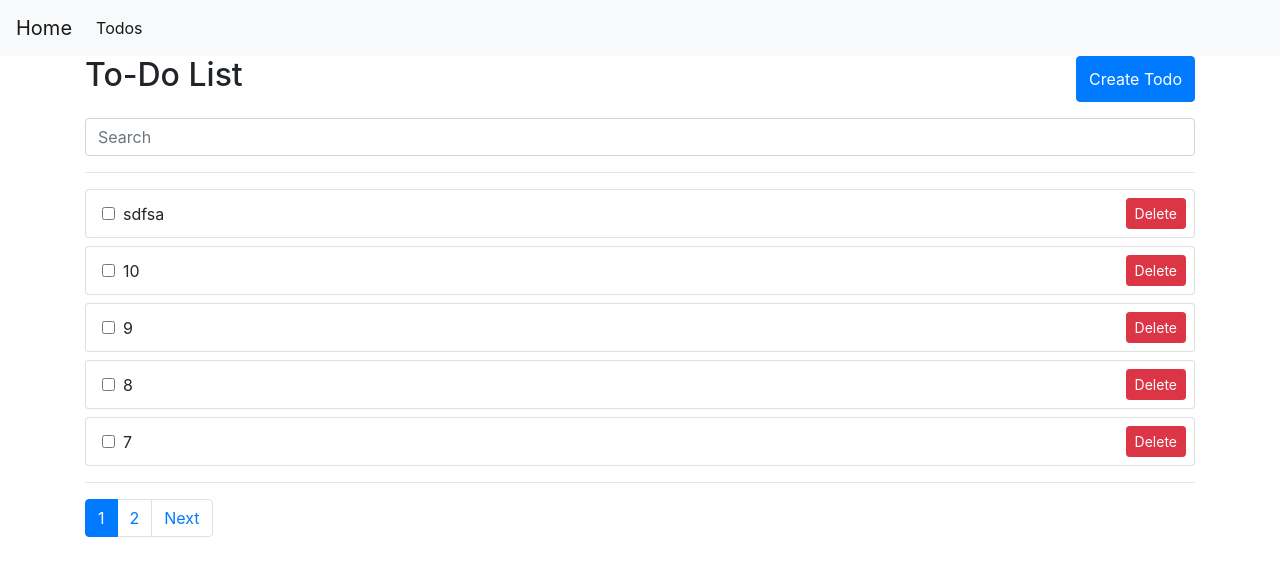
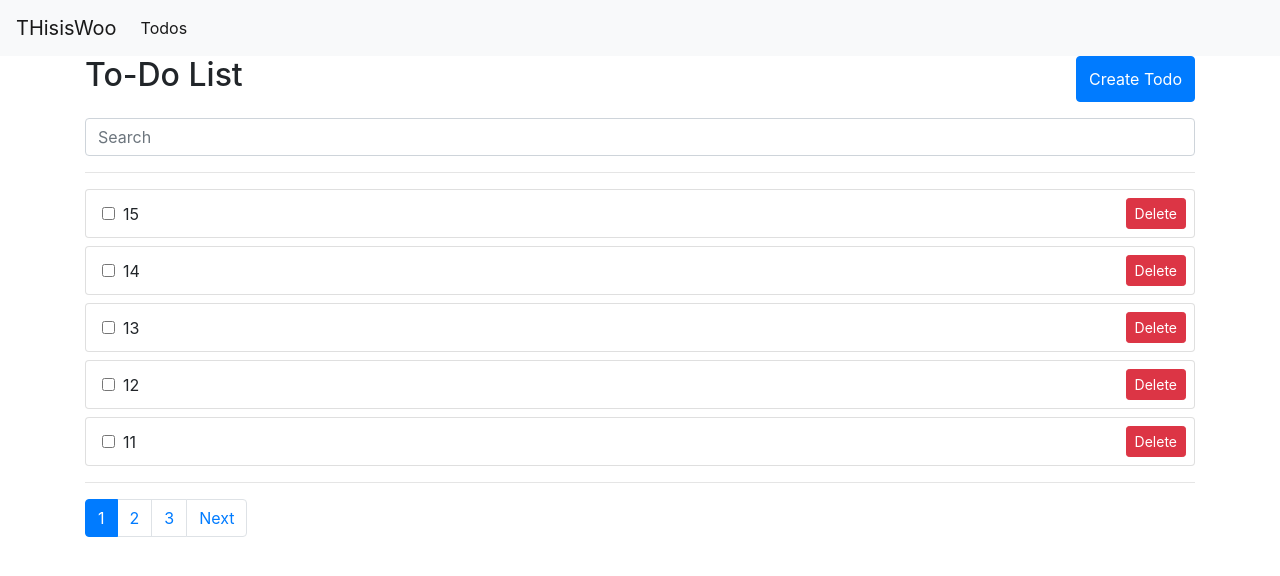
Before and after one commit to thisiswoo/study-vue3-todo-list, a Vue app: page /todos in a window 1280 px wide. Shown: the top 576 px of the page. Built offline with nearby package versions, Linux system fonts and the light colour scheme; data requests are answered from the project's data file.

Commit message:
extract navbar and pagination as component

```diff
--- a/db.json
+++ b/db.json
@@ -37,9 +37,29 @@
       "id": 10
     },
     {
-      "subject": "sdfsa",
-      "body": "fsdssdfadssdfasd",
+      "subject": "11",
+      "body": "11",
       "id": 11
+    },
+    {
+      "subject": "12",
+      "body": "12",
+      "id": 12
+    },
+    {
+      "subject": "13",
+      "body": "13",
+      "id": 13
+    },
+    {
+      "subject": "14",
+      "body": "14",
+      "id": 14
+    },
+    {
+      "subject": "15",
+      "body": "15",
+      "id": 15
     }
   ]
 }
--- a/src/App.vue
+++ b/src/App.vue
@@ -1,22 +1,5 @@
 <template>
-  <nav class="navbar navbar-expand-lg navbar-light bg-light">
-    <router-link
-      class="navbar-brand"
-      :to="{ name: 'Home' }"
-    >
-      Home
-    </router-link>
-      <ul class="navbar-nav mr-auto">
-        <li class="nav-item active">
-          <router-link
-            class="nav-link"
-            :to="{ name: 'Todos' }"
-          >
-            Todos
-          </router-link>
-        </li>
-      </ul>
-  </nav>
+  <Navbar />
   <div class="container">
     <router-view />
   </div>
@@ -25,10 +8,12 @@
 
 <script>
 import Toast from '@/components/Toast.vue';
+import Navbar from '@/components/Navbar.vue';
 
 export default {
   components: {
     Toast,
+    Navbar,
   },
 }
 </script>
--- /dev/null
+++ b/src/components/Navbar.vue
@@ -0,0 +1,23 @@
+<template>
+  <nav class="navbar navbar-expand-lg navbar-light bg-light">
+    <router-link class="navbar-brand" :to="{ name: 'Home'}">
+      THisisWoo
+    </router-link>
+
+    <ul class="navbar-nav mr-auto">
+      <li class="nav-item active">
+        <router-link class="nav-link" :to="{ name: 'Todos'}">
+          Todos
+        </router-link>
+      </li>
+    </ul>
+  </nav>
+</template>
+
+<script>
+export default {
+}
+</script>
+
+<style>
+</style>
--- /dev/null
+++ b/src/components/Pagination.vue
@@ -0,0 +1,66 @@
+<template>
+    <nav aria-label="Page navigation example">
+      <ul class="pagination">
+        <li v-if="currentPage !== 1" class="page-item">
+          <a
+            class="page-link"
+            style="cursor: pointer"
+            @click="onClick(currentPage - 1)"
+          >
+            Previous
+          </a>
+        </li>
+        <li
+          class="page-item"
+          v-for="page in numberOfPages"
+          :key="page"
+          :class="currentPage === page ? 'active' : ''"
+        >
+            <a
+                class="page-link"
+                style="cursor: pointer"
+                @click="onClick(page)"
+            >{{ page }}</a>
+        </li>
+        <li v-if="numberOfPages !== currentPage" class="page-item">
+            <a
+                class="page-link"
+                style="cursor: pointer"
+                @click="onClick(currentPage + 1)"
+            >Next</a>
+        </li>
+      </ul>
+    </nav>
+</template>
+
+<script>
+// import { useContext } from 'vue';    // kosie coder와의 차이점 알아보기
+
+export default {
+    props: {
+        numberOfPages: {
+            type: Number,
+            required: true
+        },
+        currentPage: {
+            type: Number,
+            required: true
+        }
+    },
+    emits: ['click'],
+    setup(props, { emit }) {
+    // setup() {
+        // const { emit } = useContext();   // kosie coder와의 차이점 알아보기
+        const onClick = (page) => {
+            emit('click', page)
+        };
+        return {
+            onClick
+        }
+    }
+}
+</script>
+
+<style>
+
+</style>
--- a/src/pages/todos/index.vue
+++ b/src/pages/todos/index.vue
@@ -27,49 +27,28 @@
       @child-delete-todo="parentsDeleteTodo"
     />
     <hr />
-    <!-- 추후 pagination components로 빼기. -->
-    <nav aria-label="Page navigation example">
-      <ul class="pagination">
-        <li v-if="currentPage !== 1" class="page-item">
-          <a
-            class="page-link"
-            style="cursor: pointer"
-            @click="getTodos(currentPage - 1)"
-          >
-            Previous
-          </a>
-        </li>
-        <li
-          class="page-item"
-          v-for="page in numberOfPages"
-          :key="page"
-          :class="currentPage === page ? 'active' : ''"
-        >
-          <a class="page-link" style="cursor: pointer" @click="getTodos(page)">{{page}}</a>
-        </li>
-        <li v-if="numberOfPages !== currentPage" class="page-item">
-          <a class="page-link" style="cursor: pointer" @click="getTodos(currentPage + 1)">
-            Next
-          </a>
-        </li>
-      </ul>
-    </nav>
+    <Pagination
+      v-if="todos.length"
+      :numberOfPages="numberOfPages"
+      :currentPage="currentPage"
+      @click="getTodos"
+    />
   </div>
 </template>
 
 <script>
 import { ref, computed, watch } from "vue";
-// import axios from 'axios';
-import axios from '@/axios';  // axios.js 파일의 axios를 가져와 사용하기.
-// @는 src 경로를 의미함.
+import axios from '@/axios';
 import TodoList from "@/components/TodoList.vue";
 import { useToast } from '@/composables/toast';
 import { useRouter } from 'vue-router';
+import Pagination from '@/components/Pagination.vue';
 
 export default {
   name: "App",
   components: {
     TodoList,
+    Pagination,
   },
   setup() {
     const router = useRouter();
```
Also changed, not shown: 1 other file (tests, documents, lock files or other folders).
